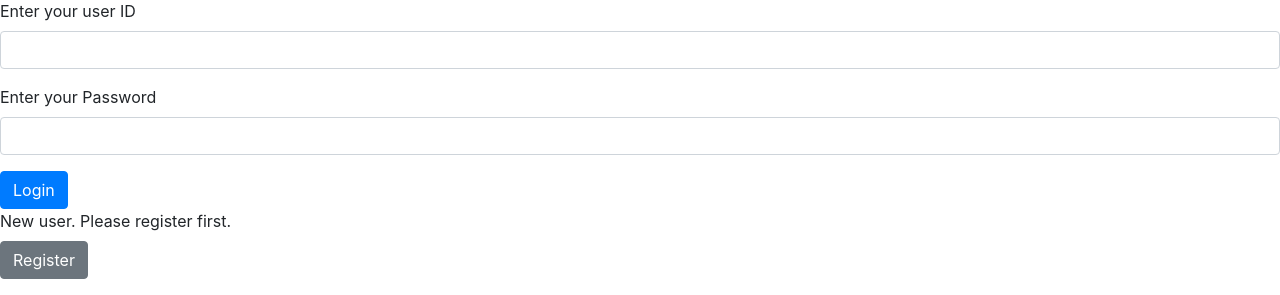
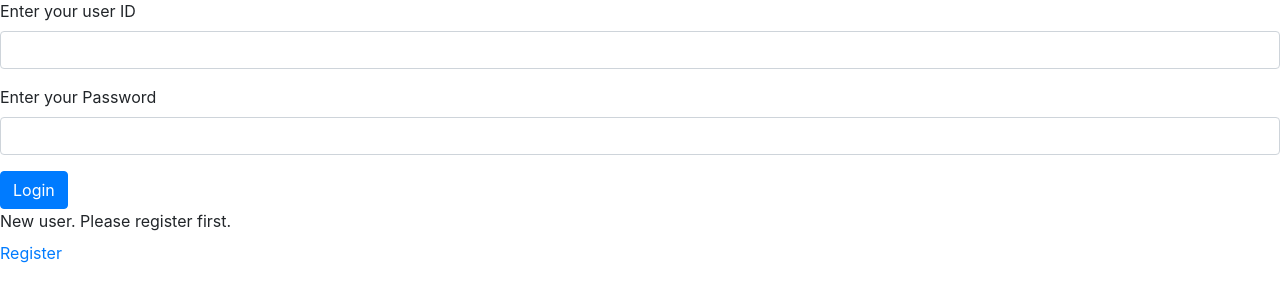
Before and after one commit to mahas500/Hotel-Booking-website-using-Javascript-and-Python, a Flask app: page / in a window 1280 px wide. Shown: the part 546-841 px from the top of the page. After the commit the page ends 809 px from the top, so only its background shows below. Run offline with Flask 2, Linux system fonts and the light colour scheme; some libraries are stand-ins or nearby versions.

Commit message:
register new user page added

```diff
--- a/hotel-Backend/templates/UserLogin.html
+++ b/hotel-Backend/templates/UserLogin.html
@@ -24,7 +24,7 @@
     <div>
     <label>New user. Please register first.</label>
         <br>
-    <button type="button" class="btn btn-secondary" id="registerData" value="submit" href="{{ url_for('registerUser') }}">Register</button>
+    <a id="registerData" href="{{ url_for('registerUser') }}">Register</a>
     </div>
 </form>
 
--- a/hotel-Backend/templates/registerUser.html
+++ b/hotel-Backend/templates/registerUser.html
@@ -38,7 +38,8 @@
     <button type="button" class="btn btn-primary" id="sendingData" value="submit">Register</button>
     <div>
     <label>Click below link for login now!</label>
-    <button type="button" class="btn btn-secondary" id="registerData" value="submit" href="{{ url_for('userLogin') }}">Login</button>
+        <br>
+    <a id="registerData"  href="{{ url_for('userLoginPage') }}">Login</a>
     </div>
 </form>
 
```
